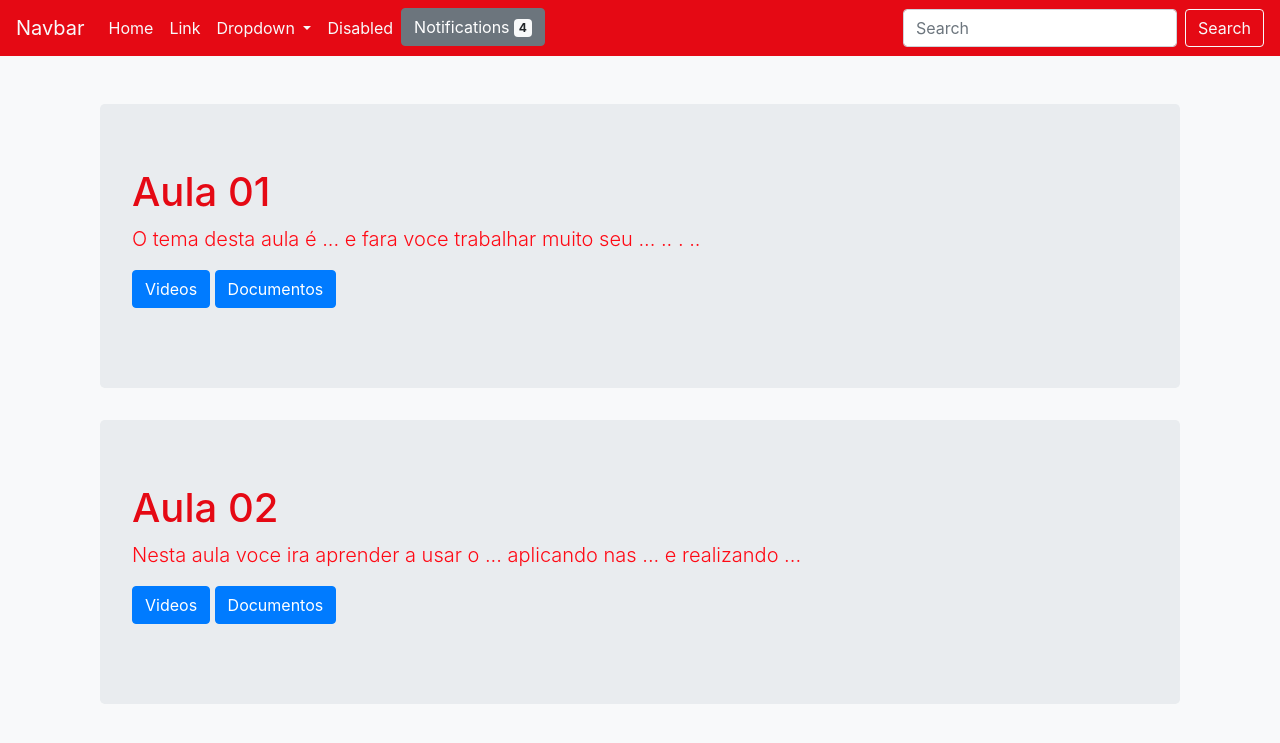
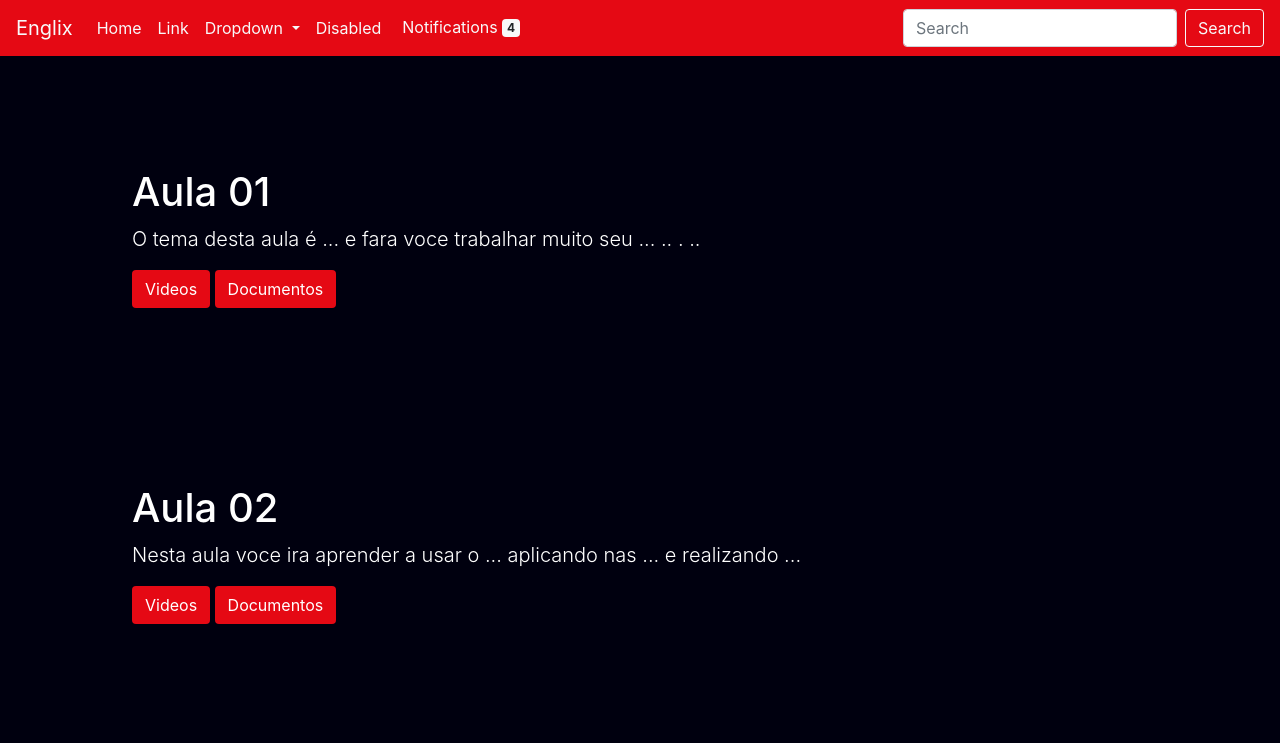
Before and after one commit to AlanRicardoS/Englix, a Flask app: template englix/templates/Index.html in a window 1280 px wide. Shown: the top 743 px of the page. Run offline with Flask 2, Linux system fonts and the light colour scheme; the template is opened without the code that fills it, so the values that code supplies are empty; some libraries are stand-ins or nearby versions.

Commit message:
Alterei as cores para o nosso padrão

```diff
--- a/englix/templates/Index.html
+++ b/englix/templates/Index.html
@@ -11,26 +11,41 @@
     <script src="https://stackpath.bootstrapcdn.com/bootstrap/4.5.0/js/bootstrap.min.js" integrity="sha384-OgVRvuATP1z7JjHLkuOU7Xw704+h835Lr+6QL9UvYjZE3Ipu6Tp75j7Bh/kR0JKI" crossorigin="anonymous"></script>
 
     <style>
+      #body{
+        background-color: rgb(0,0,15);
+      }
       p {
-        color: rgb(1000,9,20);
+        color: white;
       }
       h1{
-        color: rgb(229,9,20);
+        color: white;
       }
       #nav{
         background-color: rgb(229,9,20);
+      }
+
+      #tema{
+        color: white;
+        background-color: rgb(229,9,20);
+      }
+      #temab{
+        color: white;
+        background-color: rgb(0,0,15);
+      }
+      #jumb{
+        background-color: rgb(0,0,15);
       }
     </style>
 
     <title>Document</title>
 </head>
 
-<body class="bg-light">
+<body id="body">
 
     <!-- NavBar -->
 
     <nav id="nav" class="navbar navbar-expand-lg " >
-        <a class="navbar-brand text-light" href="#">Navbar</a>
+        <a class="navbar-brand text-light" href="#">Englix</a>
         <button class="navbar-toggler" type="button" data-toggle="collapse" data-target="#navbarSupportedContent" aria-controls="navbarSupportedContent" aria-expanded="false" aria-label="Toggle navigation">
           <span class="navbar-toggler-icon"></span>
         </button>
@@ -47,7 +62,7 @@
               <a class="nav-link text-light dropdown-toggle" href="#" id="navbarDropdown" role="button" data-toggle="dropdown" aria-haspopup="true" aria-expanded="false">
                 Dropdown
               </a>
-              <div class="dropdown-menu bg-secondary" aria-labelledby="navbarDropdown">
+              <div class="dropdown-menu" style="background-color: rgb(229,9,20);" aria-labelledby="navbarDropdown">
                 <a class="dropdown-item text-light" href="#">Action</a>
                 <a class="dropdown-item text-light" href="#">Another action</a>
                 <div class="dropdown-divider"></div>
@@ -58,7 +73,7 @@
               <a class="nav-link text-light disabled" href="#" tabindex="-1" aria-disabled="true">Disabled</a>
             </li>
             <li class="nav-item">
-                <button type="button" class="btn btn-secondary">
+                <button type="button" class="btn text-light">
                     Notifications <span class="badge badge-light">4</span>
                   </button>
             </li>
@@ -76,53 +91,53 @@
     <div class="container">
 
         <main role="main" class="container">
-            <div class="jumbotron">
+            <div id="jumb" class="jumbotron">
             <h1>Aula 01</h1>
             <p class="lead">O tema desta aula é ... e fara voce trabalhar muito seu ...  .. . ..<p>
-                <a class="btn btn-primary" data-toggle="collapse" href="#collapseExample" role="button" aria-expanded="false" aria-controls="collapseExample">
+                <a id="tema" class="btn" data-toggle="collapse" href="#collapseExample" role="button" aria-expanded="false" aria-controls="collapseExample">
                 Videos
                 </a>
-                <button class="btn btn-primary" type="button" data-toggle="collapse" data-target="#collapseExample1" aria-expanded="false" aria-controls="collapseExample1">
+                <button id="tema" class="btn" type="button" data-toggle="collapse" data-target="#collapseExample1" aria-expanded="false" aria-controls="collapseExample1">
                 Documentos
                 </button>
             </p>
             <div class="collapse" id="collapseExample">
-                <div class="card card-body">
+                <div id="temab" class="card card-body">
                     <p>Clique a seguir para ver os videos</p>
-                    <button type="button" class="btn btn-primary">Ver o Video</button>
+                    <button id="tema" type="button" class="btn">Ver o Video</button>
                 </div>
             </div>
 
             <div class="collapse" id="collapseExample1">
-                <div class="card card-body">
+                <div id="temab" class="card card-body">
                     <p>Clique a seguir para ver os documentos dessa aula</p>
-                    <button type="button" class="btn btn-primary">Ver documentos</button>
+                    <button id="tema" type="button" class="btn">Ver documentos</button>
                 </div>
             </div>
             </div>
 
-            <div class="jumbotron">
+            <div id="jumb" class="jumbotron">
             <h1>Aula 02</h1>
             <p class="lead">Nesta aula voce ira aprender a usar o ... aplicando nas ... e realizando ...</p>
             <p>
-                <a class="btn btn-primary" data-toggle="collapse" href="#collapseExample3" role="button" aria-expanded="false" aria-controls="collapseExample3">
+                <a id="tema" class="btn" data-toggle="collapse" href="#collapseExample3" role="button" aria-expanded="false" aria-controls="collapseExample3">
                     Videos
                     </a>
-                    <button class="btn btn-primary" type="button" data-toggle="collapse" data-target="#collapseExample4" aria-expanded="false" aria-controls="collapseExample4">
+                    <button id="tema" class="btn" type="button" data-toggle="collapse" data-target="#collapseExample4" aria-expanded="false" aria-controls="collapseExample4">
                     Documentos
                     </button>
                 </p>
                 <div class="collapse" id="collapseExample3">
-                    <div class="card card-body">
+                    <div id="temab" class="card card-body">
                         <p>Clique a seguir para ver os videos</p>
-                        <button type="button" class="btn btn-primary">Ver o Video</button>
+                        <button id="tema" type="button" class="btn">Ver o Video</button>
                     </div>
                 </div>
 
                 <div class="collapse" id="collapseExample4">
-                    <div class="card card-body">
+                    <div id="temab" class="card card-body">
                         <p>Clique a seguir para ver os documentos dessa aula</p>
-                        <button type="button" class="btn btn-primary">Ver documentos</button>
+                        <button id="tema" type="button" class="btn">Ver documentos</button>
                     </div>
                 </div>
             </div>
```
